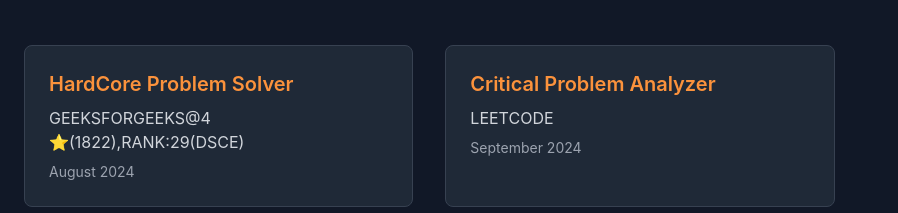
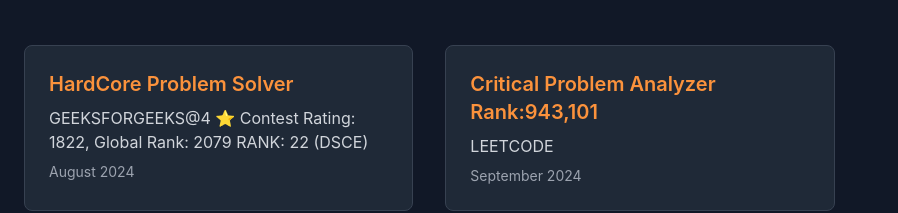
Before and after one commit to AAKASHEE/PORTFOLIO_DEV, a React (Vite) app in the folder frontend/: page / in a window 1280 px wide. Shown: the part 5030-5243 px from the top of the page, without its empty margins (0-898 px from the left). Built offline with nearby package versions, Linux system fonts and the light colour scheme; no server answers.

Commit message:
changed achievements

```diff
--- a/frontend/src/data/achievements.ts
+++ b/frontend/src/data/achievements.ts
@@ -1,13 +1,14 @@
 export const achievements = [
   {
     title: 'HardCore Problem Solver',
-    organization: 'GEEKSFORGEEKS@4 ⭐️(1822),RANK:29(DSCE)',
+    organization: `GEEKSFORGEEKS@4 ⭐️
+    Contest Rating: 1822, Global Rank: 2079
+    RANK: 22 (DSCE)`,
     date: 'August 2024'
   },
   {
-    title: 'Critical Problem Analyzer',
+    title: 'Critical Problem Analyzer Rank:943,101',
     organization: 'LEETCODE',
     date: 'September 2024'
   },
-
 ];
```
